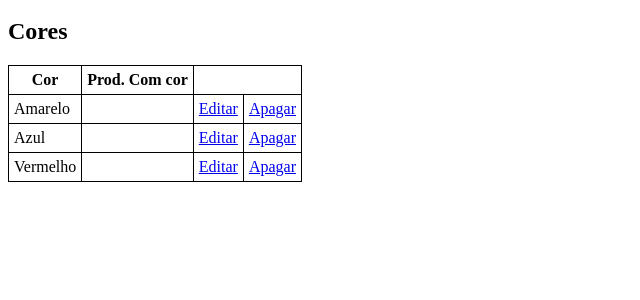
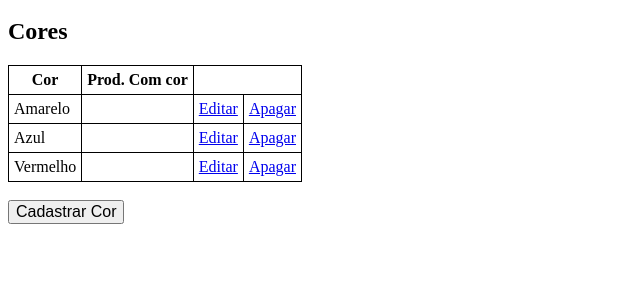
Before and after one commit to ddrppx/crud-php, a PHP site: page / in a window 1280 px wide. Shown: the part 147-447 px from the top of the page, without its empty margins (0-640 px from the left). Run offline with PHP 8.4, Linux system fonts and the light colour scheme; data comes from the database, SQL or seed files in the repository; data that the repository does not hold is empty.

Commit message:
Mudancas na pag principal

```diff
--- a/index.php
+++ b/index.php
@@ -84,5 +84,7 @@
         }
     ?>
 
+<br>
+    <a href="create.php"><button>Cadastrar Cor</button></a><br />
 </body>
 </html>
```
